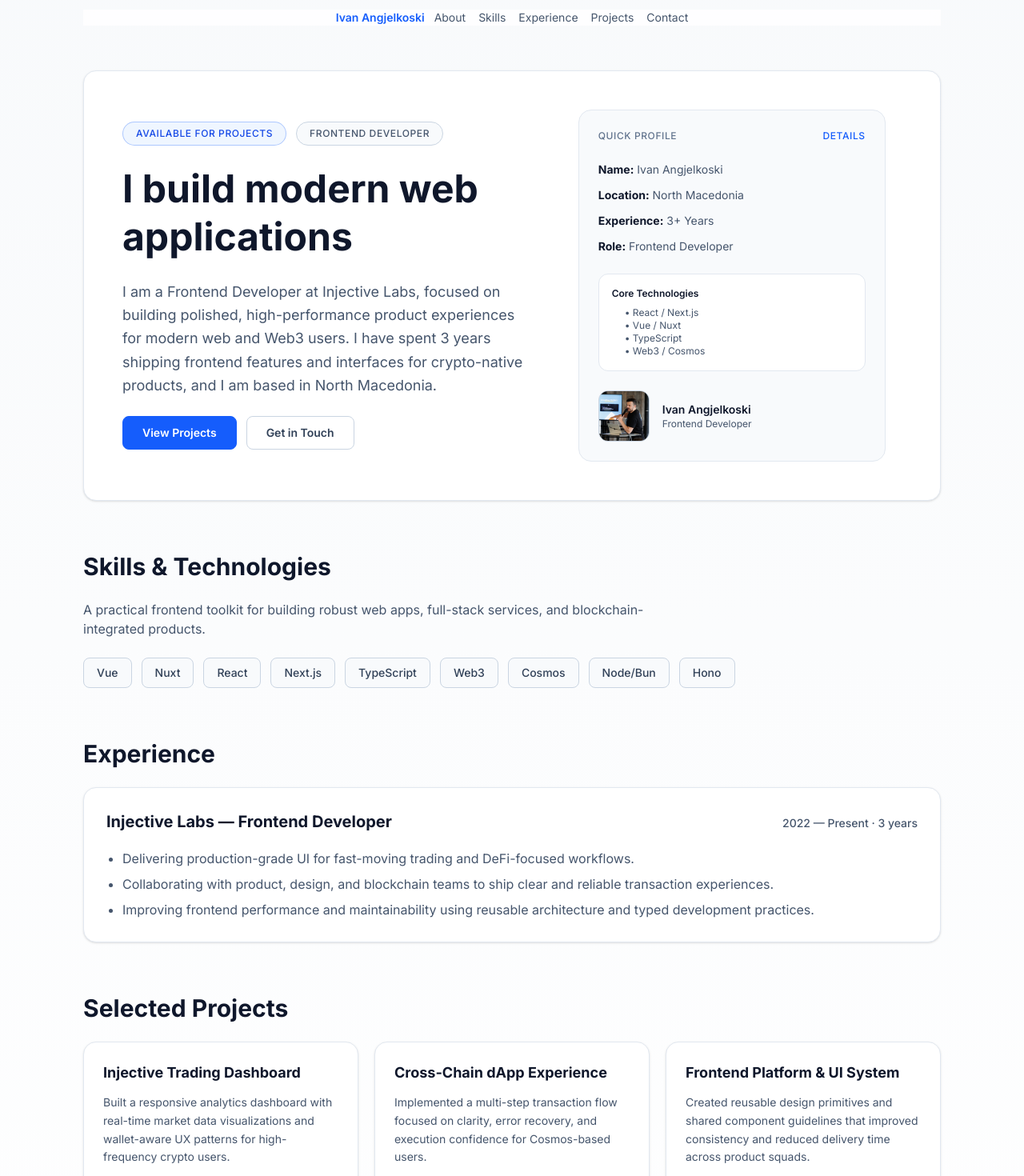
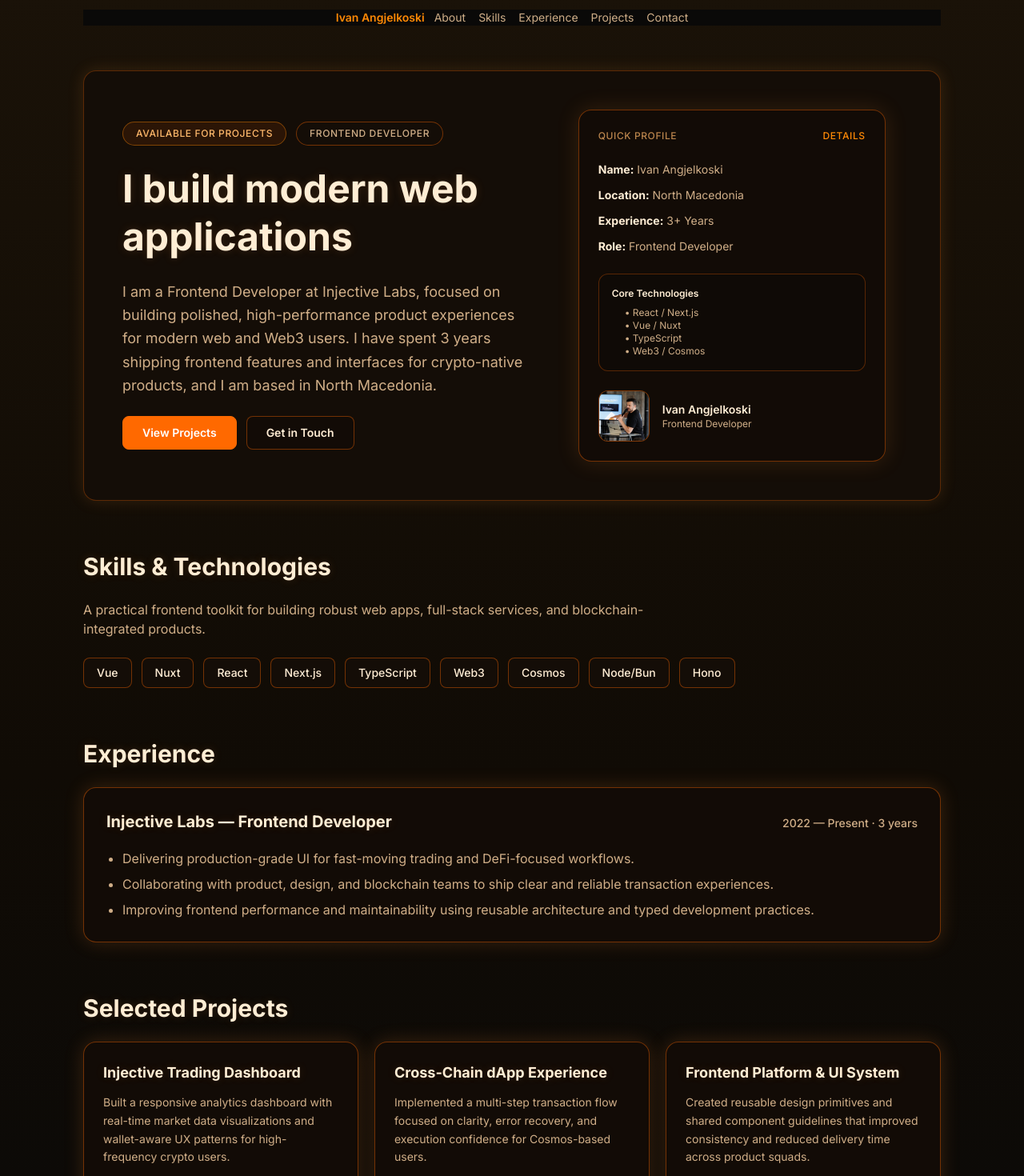
Before and after one commit to ivan-angjelkoski/ivan-angjelkoski-com, a Nuxt app: page / in a window 1280 px wide. Shown: the part 20-1490 px from the top of the page at 80% size. Built offline with nearby package versions, Linux system fonts and the light colour scheme.

Commit message:
feat: restyle homepage with dark cyberpunk orange theme

```diff
--- a/app/assets/css/main.css
+++ b/app/assets/css/main.css
@@ -3,7 +3,11 @@
 
 body {
   font-family: "Inter", system-ui, -apple-system, sans-serif;
-  @apply bg-white text-slate-800 antialiased;
+  @apply bg-[#090909] text-orange-100 antialiased;
+  background-image:
+    radial-gradient(circle at 10% 10%, rgba(251, 146, 60, 0.18), transparent 30%),
+    radial-gradient(circle at 90% 0%, rgba(249, 115, 22, 0.16), transparent 28%),
+    linear-gradient(180deg, #090909 0%, #0d0805 45%, #090909 100%);
 }
 
 h1,
@@ -11,9 +15,10 @@
 h3 {
   font-weight: 700;
   font-family: "Inter", system-ui, -apple-system, sans-serif;
+  text-shadow: 0 0 12px rgba(251, 146, 60, 0.15);
 }
 
 ::selection {
-  background: rgba(59, 130, 246, 0.2);
-  color: #1e3a8a;
+  background: rgba(249, 115, 22, 0.35);
+  color: #fff7ed;
 }
--- a/app/pages/index.vue
+++ b/app/pages/index.vue
@@ -52,24 +52,24 @@
 </script>
 
 <template>
-  <div class="relative overflow-hidden bg-white text-slate-800">
-    <div class="pointer-events-none absolute inset-0 bg-gradient-to-b from-slate-50 to-white" />
+  <div class="relative overflow-hidden bg-[#090909] text-orange-100">
+    <div class="pointer-events-none absolute inset-0 bg-gradient-to-b from-[#1a1208] via-[#100b05] to-[#090909]" />
 
     <div class="relative mx-auto min-h-screen w-full max-w-6xl px-6 pb-24 pt-8 md:px-10">
-      <header class="sticky top-0 z-20 mb-14 bg-white/80 backdrop-blur">
+      <header class="sticky top-0 z-20 mb-14 bg-[#090909]/85 backdrop-blur">
         <nav
-          class="mx-auto flex w-full flex-wrap items-center justify-between gap-3 border-b border-slate-200 pb-4 md:w-fit md:border-0 md:pb-0"
+          class="mx-auto flex w-full flex-wrap items-center justify-between gap-3 border-b border-orange-500/30 pb-4 md:w-fit md:border-0 md:pb-0"
           aria-label="Page sections"
         >
-          <div class="flex items-center gap-2 text-sm font-semibold text-slate-900">
-            <span class="text-blue-600">Ivan Angjelkoski</span>
+          <div class="flex items-center gap-2 text-sm font-semibold text-orange-100">
+            <span class="text-orange-400">Ivan Angjelkoski</span>
           </div>
-          <div class="flex flex-wrap items-center gap-4 text-sm text-slate-600">
+          <div class="flex flex-wrap items-center gap-4 text-sm text-orange-200/80">
             <a
               v-for="link in navLinks"
               :key="link.href"
               :href="link.href"
-              class="transition hover:text-blue-600 hover:underline focus-visible:outline-none focus-visible:ring-2 focus-visible:ring-blue-600"
+              class="transition hover:text-orange-400 hover:underline focus-visible:outline-none focus-visible:ring-2 focus-visible:ring-orange-500"
             >
               {{ link.label }}
             </a>
@@ -79,21 +79,21 @@
 
       <section
         id="about"
-        class="grid items-center gap-10 rounded-2xl border border-slate-200 bg-white p-8 shadow-sm md:grid-cols-[1.2fr_1fr] md:p-12"
+        class="grid items-center gap-10 rounded-2xl border border-orange-500/30 bg-[#140d07] p-8 shadow-[0_0_20px_rgba(251,146,60,0.15)] md:grid-cols-[1.2fr_1fr] md:p-12"
       >
         <div class="space-y-6">
           <div class="flex flex-wrap items-center gap-3">
-            <span class="rounded-full border border-blue-600/30 bg-blue-50 px-4 py-1.5 text-xs font-medium uppercase tracking-wider text-blue-700">
+            <span class="rounded-full border border-orange-400/40 bg-orange-500/10 px-4 py-1.5 text-xs font-medium uppercase tracking-wider text-orange-300">
               Available for Projects
             </span>
-            <span class="rounded-full border border-slate-300 bg-slate-50 px-4 py-1.5 text-xs font-medium uppercase tracking-wider text-slate-600">
+            <span class="rounded-full border border-orange-500/40 bg-[#140d07] px-4 py-1.5 text-xs font-medium uppercase tracking-wider text-orange-200/80">
               Frontend Developer
             </span>
           </div>
-          <h1 class="text-4xl font-bold leading-tight text-slate-900 md:text-5xl">
+          <h1 class="text-4xl font-bold leading-tight text-orange-100 md:text-5xl">
             I build modern web applications
           </h1>
-          <p class="max-w-2xl text-lg leading-relaxed text-slate-600">
+          <p class="max-w-2xl text-lg leading-relaxed text-orange-200/80">
             I am a Frontend Developer at Injective Labs, focused on building polished,
             high-performance product experiences for modern web and Web3 users. I have spent
             3 years shipping frontend features and interfaces for crypto-native products, and I am
@@ -102,39 +102,39 @@
           <div class="flex flex-wrap gap-3">
             <a
               href="#projects"
-              class="rounded-lg border border-blue-600 bg-blue-600 px-6 py-2.5 text-sm font-semibold text-white transition hover:bg-blue-700 focus-visible:outline-none focus-visible:ring-2 focus-visible:ring-blue-600"
+              class="rounded-lg border border-orange-500 bg-orange-500 px-6 py-2.5 text-sm font-semibold text-white transition hover:bg-orange-400 focus-visible:outline-none focus-visible:ring-2 focus-visible:ring-orange-500"
             >
               View Projects
             </a>
             <a
               href="#contact"
-              class="rounded-lg border border-slate-300 bg-white px-6 py-2.5 text-sm font-semibold text-slate-700 transition hover:bg-slate-50 hover:border-slate-400 focus-visible:outline-none focus-visible:ring-2 focus-visible:ring-blue-600"
+              class="rounded-lg border border-orange-500/40 bg-[#120b06] px-6 py-2.5 text-sm font-semibold text-orange-100 transition hover:bg-[#1d130a] hover:border-orange-400/70 focus-visible:outline-none focus-visible:ring-2 focus-visible:ring-orange-500"
             >
               Get in Touch
             </a>
           </div>
         </div>
 
-        <div class="relative mx-auto w-full max-w-sm rounded-2xl border border-slate-200 bg-slate-50 p-6">
-          <div class="flex items-center justify-between text-xs font-medium uppercase tracking-wider text-slate-500">
+        <div class="relative mx-auto w-full max-w-sm rounded-2xl border border-orange-500/40 bg-[#120b06] p-6 shadow-[0_0_28px_rgba(251,146,60,0.15)]">
+          <div class="flex items-center justify-between text-xs font-medium uppercase tracking-wider text-orange-300/70">
             <span>Quick Profile</span>
-            <span class="text-blue-600">Details</span>
+            <span class="text-orange-400">Details</span>
           </div>
-          <div class="mt-6 space-y-3 text-sm text-slate-600">
-            <p><strong class="text-slate-900">Name:</strong> Ivan Angjelkoski</p>
-            <p><strong class="text-slate-900">Location:</strong> North Macedonia</p>
-            <p><strong class="text-slate-900">Experience:</strong> 3+ Years</p>
-            <p><strong class="text-slate-900">Role:</strong> Frontend Developer</p>
+          <div class="mt-6 space-y-3 text-sm text-orange-200/80">
+            <p><strong class="text-orange-100">Name:</strong> Ivan Angjelkoski</p>
+            <p><strong class="text-orange-100">Location:</strong> North Macedonia</p>
+            <p><strong class="text-orange-100">Experience:</strong> 3+ Years</p>
+            <p><strong class="text-orange-100">Role:</strong> Frontend Developer</p>
           </div>
-          <div class="mt-6 rounded-xl border border-slate-200 bg-white p-4 text-xs text-slate-600">
-            <p class="font-semibold text-slate-900 mb-2">Core Technologies</p>
+          <div class="mt-6 rounded-xl border border-orange-500/30 bg-[#0f0a06] p-4 text-xs text-orange-200/80">
+            <p class="font-semibold text-orange-100 mb-2">Core Technologies</p>
             <p class="ml-4">• React / Next.js</p>
             <p class="ml-4">• Vue / Nuxt</p>
             <p class="ml-4">• TypeScript</p>
             <p class="ml-4">• Web3 / Cosmos</p>
           </div>
           <div class="mt-6 flex items-center gap-4">
-            <div class="h-16 w-16 overflow-hidden rounded-xl border border-slate-300 bg-slate-200">
+            <div class="h-16 w-16 overflow-hidden rounded-xl border border-orange-500/40 bg-[#25170d]">
               <img
                 src="/ivan_angjelkoski.jpeg"
                 alt="Portrait of Ivan Angjelkoski"
@@ -142,16 +142,16 @@
               >
             </div>
             <div>
-              <p class="text-sm font-semibold text-slate-900">Ivan Angjelkoski</p>
-              <p class="text-xs text-slate-600">Frontend Developer</p>
+              <p class="text-sm font-semibold text-orange-100">Ivan Angjelkoski</p>
+              <p class="text-xs text-orange-200/80">Frontend Developer</p>
             </div>
           </div>
         </div>
       </section>
 
       <section id="skills" class="mt-16 space-y-6">
-        <h2 class="text-2xl font-bold text-slate-900 md:text-3xl">Skills & Technologies</h2>
-        <p class="max-w-3xl text-slate-600">
+        <h2 class="text-2xl font-bold text-orange-100 md:text-3xl">Skills & Technologies</h2>
+        <p class="max-w-3xl text-orange-200/80">
           A practical frontend toolkit for building robust web apps, full-stack services, and
           blockchain-integrated products.
         </p>
@@ -159,7 +159,7 @@
           <span
             v-for="skill in skills"
             :key="skill"
-            class="rounded-lg border border-slate-300 bg-slate-50 px-4 py-2 text-sm font-medium text-slate-700"
+            class="rounded-lg border border-orange-500/40 bg-[#140d07] px-4 py-2 text-sm font-medium text-orange-100"
           >
             {{ skill }}
           </span>
@@ -167,13 +167,13 @@
       </section>
 
       <section id="experience" class="mt-16 space-y-6">
-        <h2 class="text-2xl font-bold text-slate-900 md:text-3xl">Experience</h2>
-        <article class="rounded-2xl border border-slate-200 bg-white p-7 shadow-sm transition duration-300 hover:shadow-md">
+        <h2 class="text-2xl font-bold text-orange-100 md:text-3xl">Experience</h2>
+        <article class="rounded-2xl border border-orange-500/40 bg-[#120b06] p-7 shadow-[0_0_24px_rgba(251,146,60,0.18)] transition duration-300 hover:shadow-[0_0_34px_rgba(251,146,60,0.3)]">
           <div class="flex flex-wrap items-baseline justify-between gap-3">
-            <h3 class="text-xl font-semibold text-slate-900">Injective Labs — Frontend Developer</h3>
-            <p class="text-sm font-medium text-slate-600">2022 — Present · 3 years</p>
+            <h3 class="text-xl font-semibold text-orange-100">Injective Labs — Frontend Developer</h3>
+            <p class="text-sm font-medium text-orange-200/80">2022 — Present · 3 years</p>
           </div>
-          <ul class="mt-5 list-disc space-y-2 pl-5 text-slate-600">
+          <ul class="mt-5 list-disc space-y-2 pl-5 text-orange-200/80">
             <li>Delivering production-grade UI for fast-moving trading and DeFi-focused workflows.</li>
             <li>Collaborating with product, design, and blockchain teams to ship clear and reliable transaction experiences.</li>
             <li>Improving frontend performance and maintainability using reusable architecture and typed development practices.</li>
@@ -182,20 +182,20 @@
       </section>
 
       <section id="projects" class="mt-16 space-y-6">
-        <h2 class="text-2xl font-bold text-slate-900 md:text-3xl">Selected Projects</h2>
+        <h2 class="text-2xl font-bold text-orange-100 md:text-3xl">Selected Projects</h2>
         <div class="grid gap-5 md:grid-cols-3">
           <article
             v-for="project in highlights"
             :key="project.name"
-            class="rounded-2xl border border-slate-200 bg-white p-6 shadow-sm transition duration-300 hover:shadow-md"
+            class="rounded-2xl border border-orange-500/40 bg-[#120b06] p-6 shadow-[0_0_24px_rgba(251,146,60,0.18)] transition duration-300 hover:shadow-[0_0_34px_rgba(251,146,60,0.3)]"
           >
-            <h3 class="text-lg font-semibold text-slate-900">{{ project.name }}</h3>
-            <p class="mt-3 text-sm leading-relaxed text-slate-600">{{ project.description }}</p>
+            <h3 class="text-lg font-semibold text-orange-100">{{ project.name }}</h3>
+            <p class="mt-3 text-sm leading-relaxed text-orange-200/80">{{ project.description }}</p>
             <div class="mt-4 flex flex-wrap gap-2">
               <span
                 v-for="tech in project.stack"
                 :key="tech"
-                class="rounded-md border border-slate-300 bg-slate-50 px-3 py-1 text-xs font-medium text-slate-600"
+                class="rounded-md border border-orange-500/40 bg-[#140d07] px-3 py-1 text-xs font-medium text-orange-200/80"
               >
                 {{ tech }}
               </span>
@@ -204,16 +204,16 @@
         </div>
       </section>
 
-      <section id="contact" class="mt-16 rounded-2xl border border-slate-200 bg-white p-8 text-center">
-        <h2 class="text-2xl font-bold text-slate-900 md:text-3xl">Let's Build Something Together</h2>
-        <p class="mx-auto mt-3 max-w-2xl text-slate-600">
+      <section id="contact" class="mt-16 rounded-2xl border border-orange-500/40 bg-[#120b06] p-8 text-center shadow-[0_0_30px_rgba(251,146,60,0.18)]">
+        <h2 class="text-2xl font-bold text-orange-100 md:text-3xl">Let's Build Something Together</h2>
+        <p class="mx-auto mt-3 max-w-2xl text-orange-200/80">
           Open to collaborating on ambitious frontend and Web3 products.
           Feel free to reach out for opportunities, consulting, or partnerships.
         </p>
         <div class="mt-6 flex flex-wrap items-center justify-center gap-3">
           <a
             href="mailto:ivan@example.com"
-            class="rounded-lg border border-blue-600 bg-blue-600 px-5 py-2.5 text-sm font-semibold text-white transition hover:bg-blue-700 focus-visible:outline-none focus-visible:ring-2 focus-visible:ring-blue-600"
+            class="rounded-lg border border-orange-500 bg-orange-500 px-5 py-2.5 text-sm font-semibold text-white transition hover:bg-orange-400 focus-visible:outline-none focus-visible:ring-2 focus-visible:ring-orange-500"
           >
             Email Me
           </a>
@@ -221,7 +221,7 @@
             href="https://github.com"
             target="_blank"
             rel="noreferrer"
-            class="rounded-lg border border-slate-300 bg-white px-5 py-2.5 text-sm font-semibold text-slate-700 transition hover:bg-slate-50 hover:border-slate-400 focus-visible:outline-none focus-visible:ring-2 focus-visible:ring-blue-600"
+            class="rounded-lg border border-orange-500/40 bg-[#120b06] px-5 py-2.5 text-sm font-semibold text-orange-100 transition hover:bg-[#1d130a] hover:border-orange-400/70 focus-visible:outline-none focus-visible:ring-2 focus-visible:ring-orange-500"
           >
             GitHub
           </a>
@@ -229,7 +229,7 @@
             href="https://linkedin.com"
             target="_blank"
             rel="noreferrer"
-            class="rounded-lg border border-slate-300 bg-white px-5 py-2.5 text-sm font-semibold text-slate-700 transition hover:bg-slate-50 hover:border-slate-400 focus-visible:outline-none focus-visible:ring-2 focus-visible:ring-blue-600"
+            class="rounded-lg border border-orange-500/40 bg-[#120b06] px-5 py-2.5 text-sm font-semibold text-orange-100 transition hover:bg-[#1d130a] hover:border-orange-400/70 focus-visible:outline-none focus-visible:ring-2 focus-visible:ring-orange-500"
           >
             LinkedIn
           </a>
```
